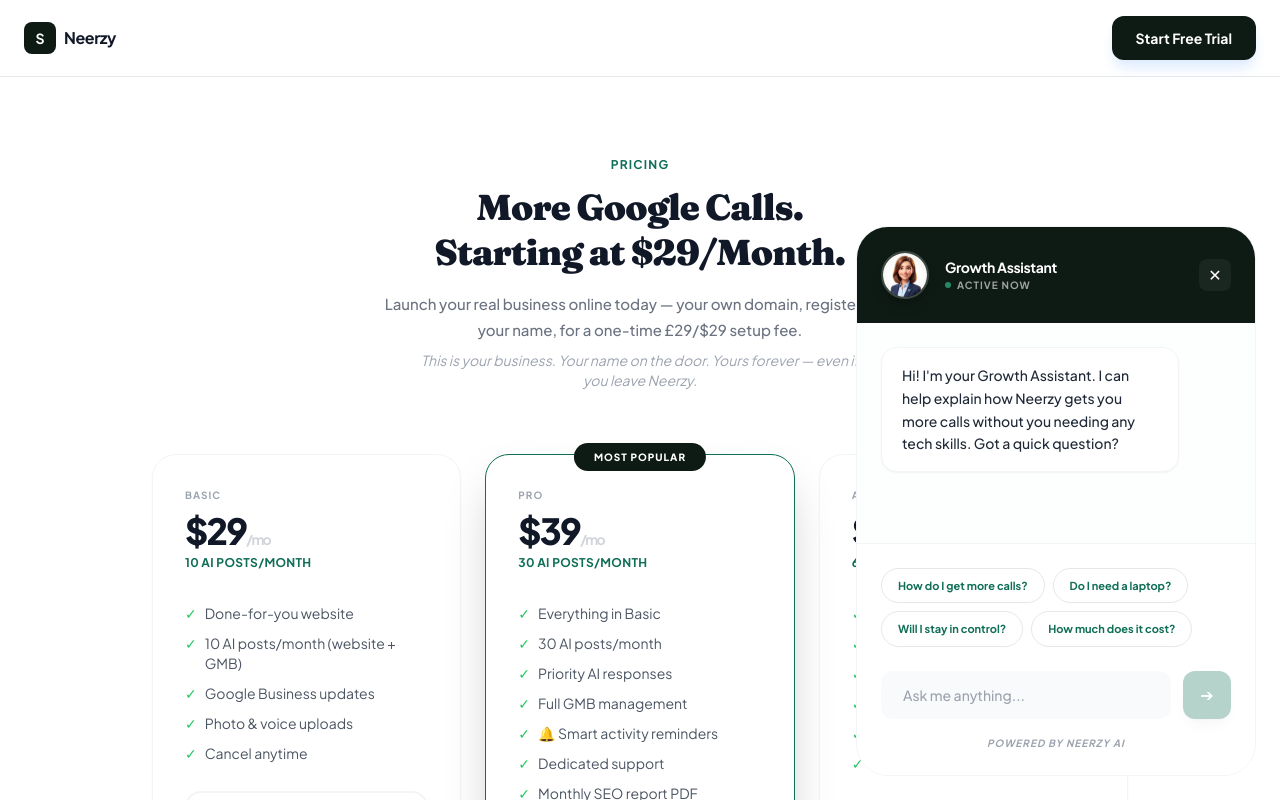
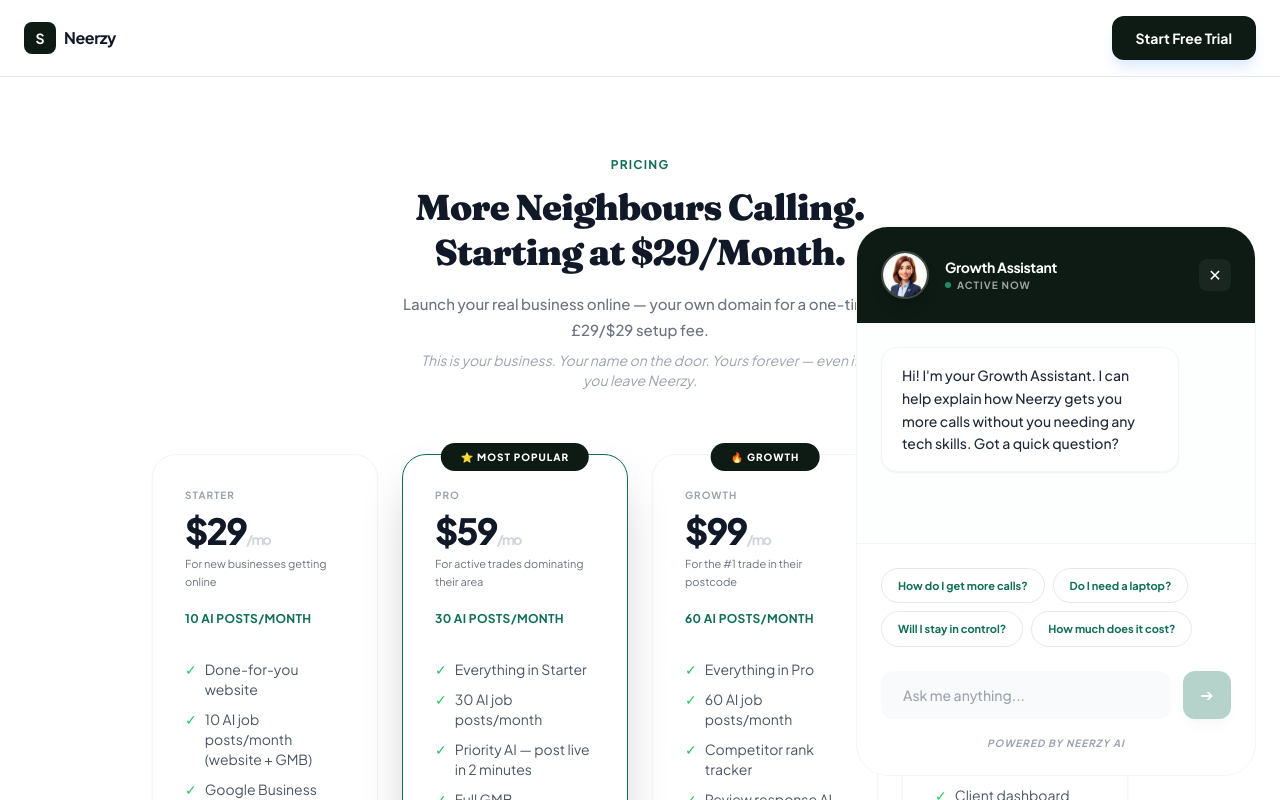
Before and after one commit to mobeen00381/seo-junction, a Next.js app: page /pricing in a window 1280 px wide. Shown: the top 800 px of the page. Built offline with nearby package versions, Linux system fonts and the light colour scheme.

Commit message:
feat: synchronize $29/mo pricing and £29/$29 setup fee across platform

```diff
--- a/src/app/api/chat/route.ts
+++ b/src/app/api/chat/route.ts
@@ -8,7 +8,7 @@
 Key Knowledge:
 - SERVICE: We build an SEO-optimized website, manage Google Business Profiles, and post fresh content automatically.
 - WORKFLOW: The user sends a photo or voice note of their work from their phone. We turn it into a high-ranking Google post.
-- PRICING: Basic ($29/mo), Pro ($39/mo), Agency ($79/mo). All have a 30-day free trial.
+- PRICING: Basic ($29/mo), Pro ($59/mo), Growth ($99/mo), Agency ($199/mo). All have a 30-day free trial.
 - DOMAIN: We handle the domain registration for a one-time £29/$29 fee. The domain is registered in your name and is yours forever.
 - SPEED: Most business see ranking improvements in 30-45 days.
 - PHILOSOPHY: Tech shouldn't get in the way of hard work. We handle the tech; you handle the jobs.
--- a/src/app/layout.tsx
+++ b/src/app/layout.tsx
@@ -241,7 +241,7 @@
                     "name": "How much does Neerzy cost?",
                     "acceptedAnswer": {
                       "@type": "Answer",
-                      "text": "Neerzy plans start from $29 per month after a 30-day free trial. The only upfront cost is a one-time $19.99 domain setup fee. There are no contracts — cancel anytime."
+                      "text": "Neerzy plans start from $29 per month after a 30-day free trial. The only upfront cost is a one-time £29/$29 domain setup fee. There are no contracts — cancel anytime."
                     }
                   },
                   {
--- a/src/app/onboarding/layout.tsx
+++ b/src/app/onboarding/layout.tsx
@@ -2,7 +2,7 @@
 
 export const metadata: Metadata = {
   title: 'Get Started — Neerzy',
-  description: 'Start free. Your website goes live in 24 hours. Only pay the $19.99 domain fee today. No contracts, no tech skills needed.',
+  description: 'Start free. Your website goes live in 24 hours. Only pay the £29/$29 domain fee today. No contracts, no tech skills needed.',
   robots: {
     index: false, // Keep checkout hidden from Google — intentional
     follow: false,
--- a/src/app/pricing/page.tsx
+++ b/src/app/pricing/page.tsx
@@ -12,9 +12,76 @@
 }
 
 const PLANS = [
-  { name:'Basic', price:'29', posts:10, features:['Done-for-you website','10 AI posts/month (website + GMB)','Google Business updates','Photo & voice uploads','Cancel anytime'], popular:false },
-  { name:'Pro', price:'39', posts:30, features:['Everything in Basic','30 AI posts/month','Priority AI responses','Full GMB management','🔔 Smart activity reminders','Dedicated support','Monthly SEO report PDF','Free domain transfer'], popular:true },
-  { name:'Agency', price:'79', posts:60, features:['Up to 5 client sites','60 AI posts/month','White-label client reports','Client dashboard','API access','Dedicated Slack support'], popular:false },
+  {
+    name: 'Starter',
+    price: '29',
+    posts: 10,
+    popular: false,
+    badge: null,
+    desc: 'For new businesses getting online',
+    features: [
+      'Done-for-you website',
+      '10 AI job posts/month (website + GMB)',
+      'Google Business updates',
+      'Photo & voice uploads',
+      'Auto review link after every job',
+      'Home screen access — no login',
+      'Cancel anytime',
+    ],
+  },
+  {
+    name: 'Pro',
+    price: '59',
+    posts: 30,
+    popular: true,
+    badge: '⭐ Most Popular',
+    desc: 'For active trades dominating their area',
+    features: [
+      'Everything in Starter',
+      '30 AI job posts/month',
+      'Priority AI — post live in 2 minutes',
+      'Full GMB management',
+      'Smart review reminders',
+      'Monthly ranking report PDF',
+      'Dedicated support',
+      'Free domain transfer',
+    ],
+  },
+  {
+    name: 'Growth',
+    price: '99',
+    posts: 60,
+    popular: false,
+    badge: '🔥 Growth',
+    desc: 'For the #1 trade in their postcode',
+    features: [
+      'Everything in Pro',
+      '60 AI job posts/month',
+      'Competitor rank tracker',
+      'Review response AI',
+      'Social media posting',
+      'WhatsApp integration',
+      'Priority phone support',
+    ],
+  },
+  {
+    name: 'Agency',
+    price: '199',
+    posts: 'Unlimited',
+    popular: false,
+    badge: '🏢 Agency',
+    clients: 'Up to 10 client sites',
+    desc: 'For agencies managing multiple trade clients',
+    features: [
+      'Up to 10 client sites',
+      'Unlimited AI posts',
+      'White-label client reports',
+      'Client dashboard access',
+      'API access',
+      'Dedicated Slack support',
+      'Custom branding',
+    ],
+  },
 ]
 
 const FAQS = [
@@ -42,17 +109,18 @@
       <div className="max-w-5xl mx-auto px-6 py-20">
         <div className="text-center mb-16">
           <div className="text-xs font-bold tracking-widest uppercase text-primary dark:text-primary-light mb-3">Pricing</div>
-          <h1 className="text-4xl font-black text-gray-900 mb-4 tracking-tight leading-tight">More Google Calls.<br />Starting at $29/Month.</h1>
-          <p className="text-gray-500 max-w-lg mx-auto font-medium">Launch your real business online today — your own domain, registered in your name, for a one-time £29/$29 setup fee.</p>
+          <h1 className="text-4xl font-black text-gray-900 mb-4 tracking-tight leading-tight">More Neighbours Calling.<br />Starting at $29/Month.</h1>
+          <p className="text-gray-500 max-w-lg mx-auto font-medium">Launch your real business online — your own domain for a one-time £29/$29 setup fee.</p>
           <p className="text-gray-400 max-w-md mx-auto text-sm mt-2 italic">This is your business. Your name on the door. Yours forever — even if you leave Neerzy.</p>
         </div>
 
-        <div className="grid md:grid-cols-3 gap-6 mb-16">
+        <div className="grid md:grid-cols-2 lg:grid-cols-4 gap-6 mb-16">
           {PLANS.map((p) => (
             <div key={p.name} className={`rounded-3xl border p-8 relative transition-all ${p.popular?'border-primary shadow-2xl shadow-primary/10':'border-gray-100 hover:border-gray-200 shadow-sm'}`}>
-              {p.popular&&<div className="absolute -top-3 left-1/2 -translate-x-1/2 text-[10px] font-black text-white px-5 py-1.5 rounded-full uppercase tracking-widest bg-navy">Most Popular</div>}
+              {p.badge && <div className="absolute -top-3 left-1/2 -translate-x-1/2 text-[10px] font-black text-white px-5 py-1.5 rounded-full uppercase tracking-widest bg-navy whitespace-nowrap">{p.badge}</div>}
               <div className="font-bold text-gray-400 uppercase text-[10px] tracking-widest mb-2">{p.name}</div>
               <div className="text-4xl font-black text-gray-900 mb-1 tracking-tighter">${p.price}<span className="text-sm font-bold text-gray-300">/mo</span></div>
+              <div className="text-[11px] text-gray-500 mb-4 h-10 line-clamp-2">{p.desc}</div>
               <div className="text-xs text-primary font-bold mb-8 uppercase tracking-wide">{p.posts} AI posts/month</div>
               <ul className="space-y-2.5 mb-7">
                 {p.features.map((f,i)=><li key={i} className="text-sm text-gray-600 flex gap-2"><span className="text-green-500 flex-shrink-0">✓</span>{f}</li>)}
```
